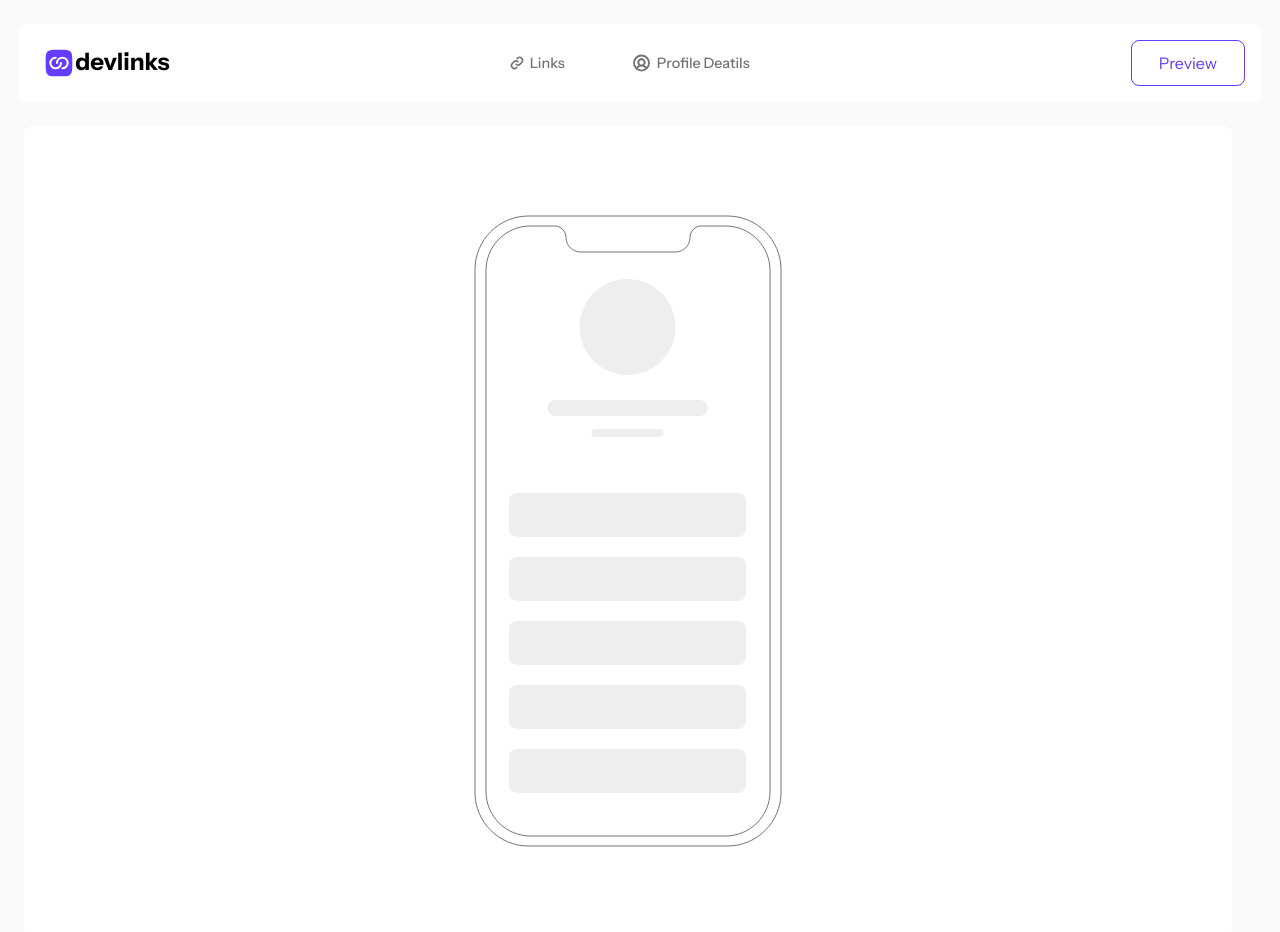
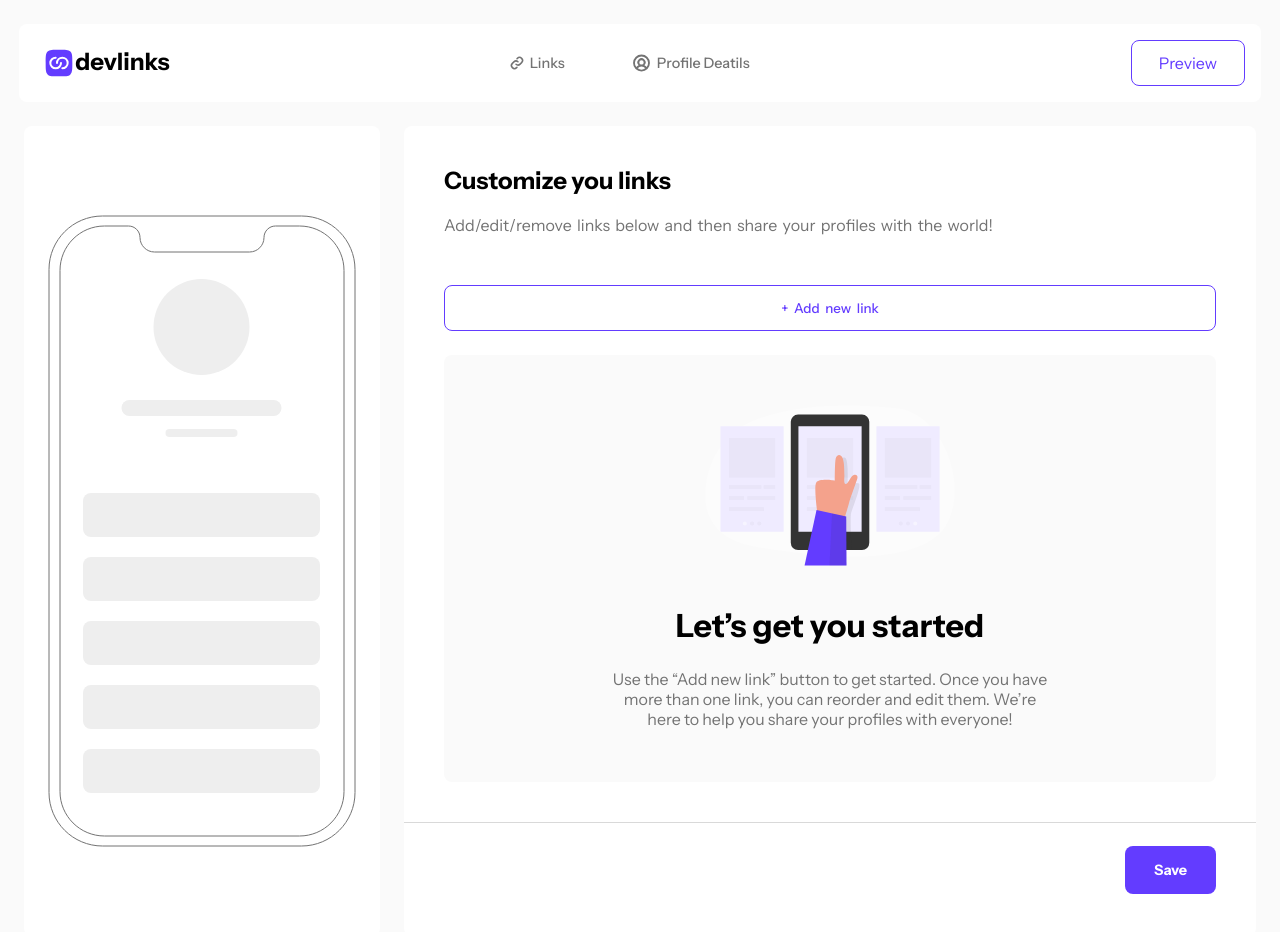
Before and after one commit to Priyallohar/Link-Sharing-App, a React (Create React App) app: page /dashboard in a window 1280 px wide. Shown: the top 932 px of the page. Built offline with nearby package versions, Linux system fonts and the light colour scheme.

Commit message:
working on profile preview

```diff
--- a/src/Components/devlinksdashboard/Dashboard/Dashboard.js
+++ b/src/Components/devlinksdashboard/Dashboard/Dashboard.js
@@ -8,8 +8,8 @@ const Dashboard = () => {
   return (
     <div className='dashboard-container'>
         <DashboardHeader></DashboardHeader>
-        {/* <Links></Links> */}
-        <Preview></Preview>
+        <Links></Links>
+        {/* <Preview></Preview> */}
     </div>
   )
 }
--- a/src/Components/devlinksdashboard/Links/Links.js
+++ b/src/Components/devlinksdashboard/Links/Links.js
@@ -3,6 +3,7 @@ import "./Links.scss";
 
 import Letgetstarted from "./Letgetstarted";
 import Linksaddcontainer from "./Linksaddcontainer";
+import MobilePreview from "./MobilePreview";
 
 
 const Links = () => {
@@ -15,34 +16,8 @@ const Links = () => {
 
   return (
     <div className="links-outer-container">
-      <div className="Phone-mockup">
-        <svg
-          xmlns="http://www.w3.org/2000/svg"
-          width="308"
-          height="632"
-          fill="none"
-          viewBox="0 0 308 632"
-        >
-          <path
-            stroke="#737373"
-            d="M1 54.5C1 24.953 24.953 1 54.5 1h199C283.047 1 307 24.953 307 54.5v523c0 29.547-23.953 53.5-53.5 53.5h-199C24.953 631 1 607.047 1 577.5v-523Z"
-          />
-          <path
-            fill="#fff"
-            stroke="#737373"
-            d="M12 55.5C12 30.923 31.923 11 56.5 11h24C86.851 11 92 16.149 92 22.5c0 8.008 6.492 14.5 14.5 14.5h95c8.008 0 14.5-6.492 14.5-14.5 0-6.351 5.149-11.5 11.5-11.5h24c24.577 0 44.5 19.923 44.5 44.5v521c0 24.577-19.923 44.5-44.5 44.5h-195C31.923 621 12 601.077 12 576.5v-521Z"
-          />
-          <circle cx="153.5" cy="112" r="48" fill="#EEE" />
-          <rect width="160" height="16" x="73.5" y="185" fill="#EEE" rx="8" />
-          <rect width="72" height="8" x="117.5" y="214" fill="#EEE" rx="4" />
-          <rect width="237" height="44" x="35" y="278" fill="#EEE" rx="8" />
-          <rect width="237" height="44" x="35" y="342" fill="#EEE" rx="8" />
-          <rect width="237" height="44" x="35" y="406" fill="#EEE" rx="8" />
-          <rect width="237" height="44" x="35" y="470" fill="#EEE" rx="8" />
-          <rect width="237" height="44" x="35" y="534" fill="#EEE" rx="8" />
-        </svg>
-      </div>
 
+    <MobilePreview/>
       <div className="customize-link-outer-container">
         <div className="customize-link-inner-container">
           <div className="header-part">
--- a/src/Components/devlinksdashboard/Links/Links.scss
+++ b/src/Components/devlinksdashboard/Links/Links.scss
@@ -9,30 +9,7 @@
     background-color: #fafafa;
     overflow: hidden;
 
-
-
-    .Phone-mockup {
-        flex-shrink: 1;
-        display: flex;
-        min-height: 98vh;
-        align-items: center;
-        justify-content: center;
-        flex: 1;
-        background-color: #FFFFFF;
-        border-radius: 8px;
-        margin-right: 24px;
-        padding: 24px;
-        overflow: hidden;
-
-
-        svg {
-            max-width: 100%;
-            height: auto;
-        }
-    }
-
     .customize-link-outer-container {
-        flex-shrink: 1;
         flex: 2;
         background-color: #ffffff;
         border-radius: 8px;
--- /dev/null
+++ b/src/Components/devlinksdashboard/Links/MobilePreview.js
@@ -0,0 +1,37 @@
+import React from 'react'
+import "./MobilePreview.scss"
+const MobilePreview = () => {
+  return (
+    <div>
+        <div className="Phone-mockup">
+        <svg
+          xmlns="http://www.w3.org/2000/svg"
+          width="308"
+          height="632"
+          fill="none"
+          viewBox="0 0 308 632"
+        >
+          <path
+            stroke="#737373"
+            d="M1 54.5C1 24.953 24.953 1 54.5 1h199C283.047 1 307 24.953 307 54.5v523c0 29.547-23.953 53.5-53.5 53.5h-199C24.953 631 1 607.047 1 577.5v-523Z"
+          />
+          <path
+            fill="#fff"
+            stroke="#737373"
+            d="M12 55.5C12 30.923 31.923 11 56.5 11h24C86.851 11 92 16.149 92 22.5c0 8.008 6.492 14.5 14.5 14.5h95c8.008 0 14.5-6.492 14.5-14.5 0-6.351 5.149-11.5 11.5-11.5h24c24.577 0 44.5 19.923 44.5 44.5v521c0 24.577-19.923 44.5-44.5 44.5h-195C31.923 621 12 601.077 12 576.5v-521Z"
+          />
+          <circle cx="153.5" cy="112" r="48" fill="#EEE" />
+          <rect width="160" height="16" x="73.5" y="185" fill="#EEE" rx="8" />
+          <rect width="72" height="8" x="117.5" y="214" fill="#EEE" rx="4" />
+          <rect width="237" height="44" x="35" y="278" fill="#EEE" rx="8" />
+          <rect width="237" height="44" x="35" y="342" fill="#EEE" rx="8" />
+          <rect width="237" height="44" x="35" y="406" fill="#EEE" rx="8" />
+          <rect width="237" height="44" x="35" y="470" fill="#EEE" rx="8" />
+          <rect width="237" height="44" x="35" y="534" fill="#EEE" rx="8" />
+        </svg>
+      </div>
+    </div>
+  )
+}
+
+export default MobilePreview
--- /dev/null
+++ b/src/Components/devlinksdashboard/Links/MobilePreview.scss
@@ -0,0 +1,21 @@
+.Phone-mockup {
+    flex-shrink: 1;
+    display: flex;
+    min-height: 100%;
+    align-items: center;
+    justify-content: center;
+    flex: 1;
+    background-color: #FFFFFF;
+    border-radius: 8px;
+    margin-right: 24px;
+    padding: 24px;
+    overflow: hidden;
+    flex-shrink: 1;
+
+
+    svg {
+        max-width: 100%;
+        height: auto;
+        flex-shrink: 1;
+    }
+}
```
